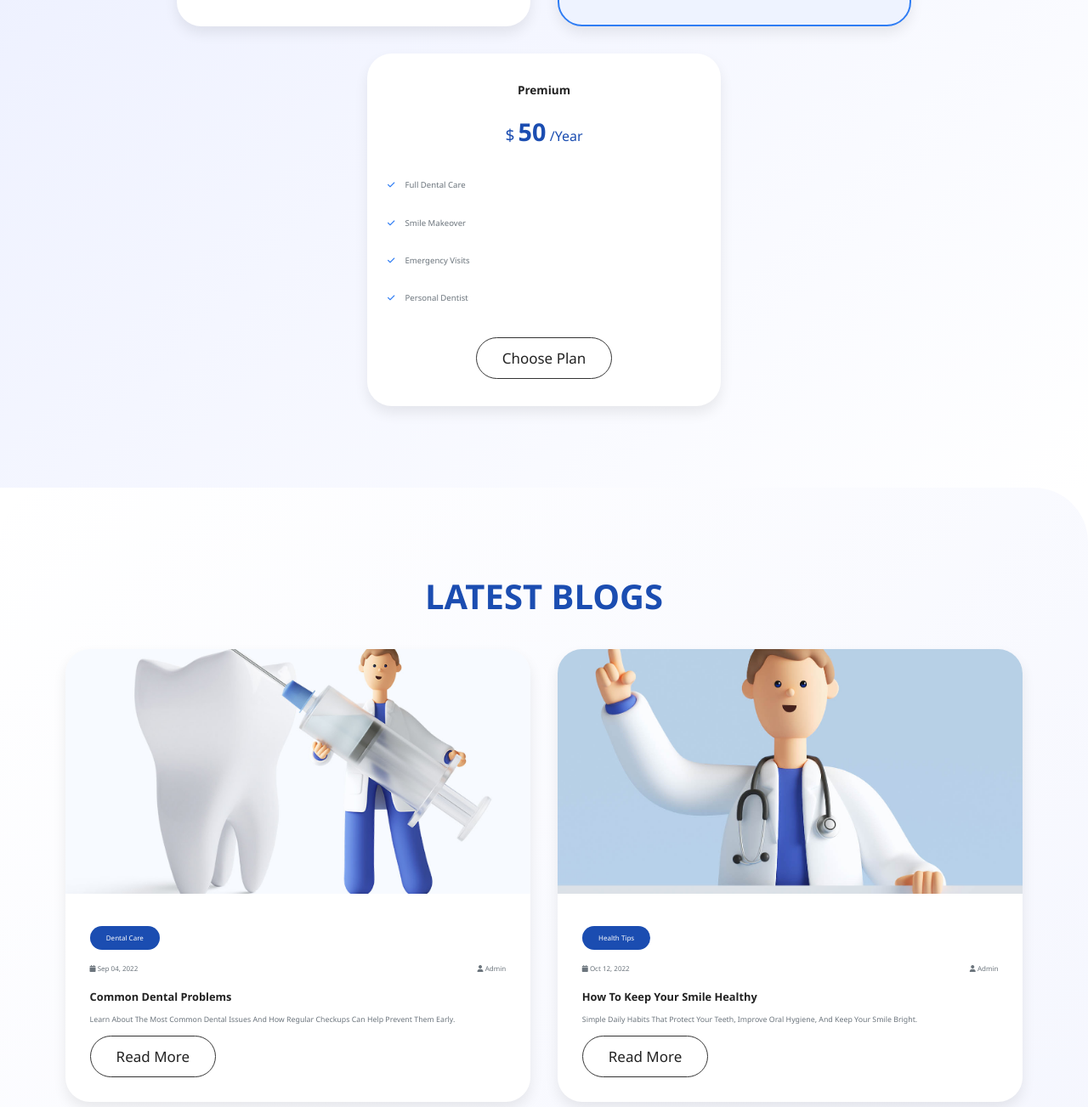
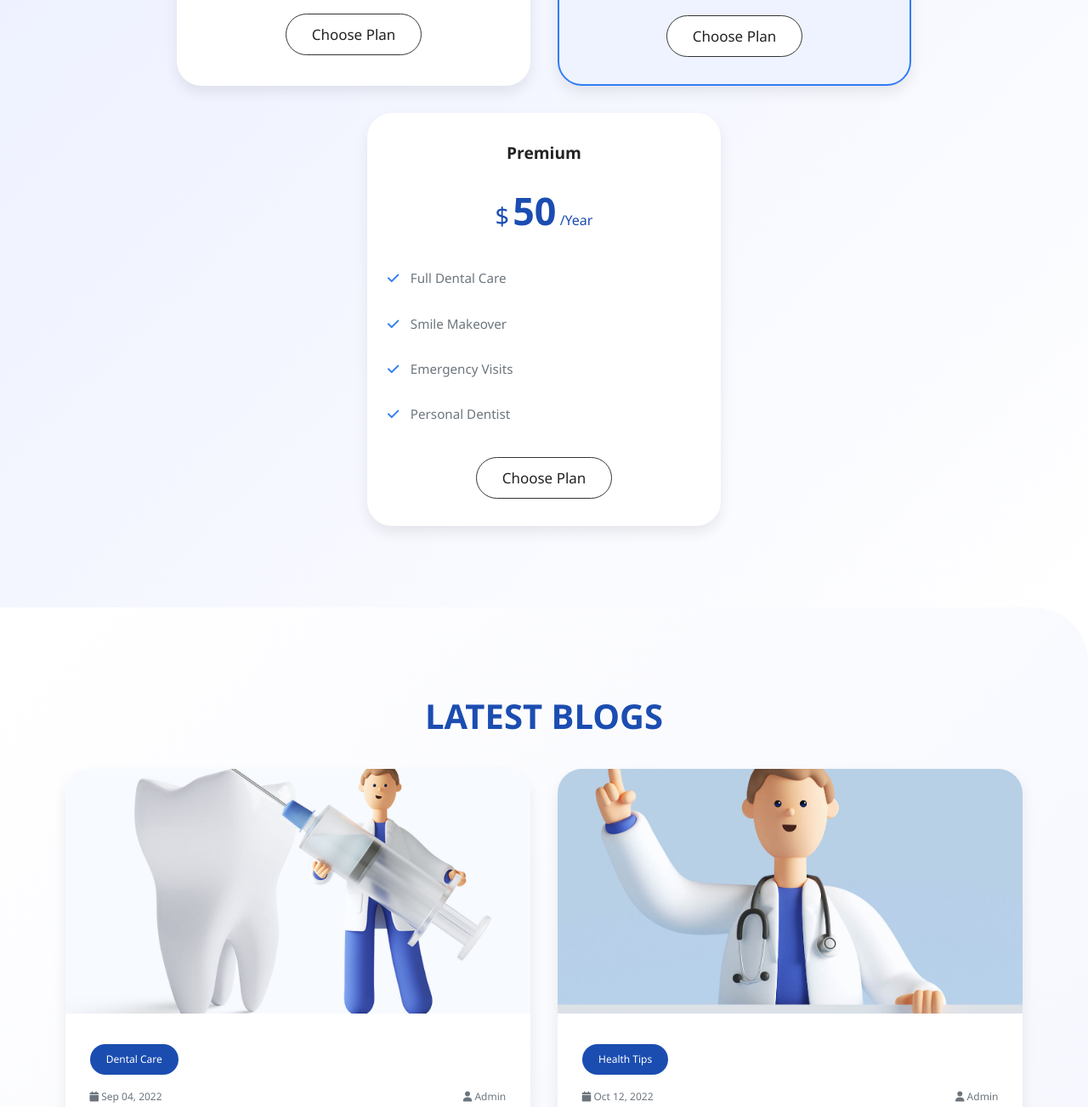
Before and after one commit to MElhossary23/iti__project, a plain HTML site: page plans.html in a window 1280 px wide. Shown: the part 649-1952 px from the top of the page at 85% size. Drawn offline with Linux system fonts and the light colour scheme.

Commit message:
Adjust font sizes for pricing and blog sections
Increased font sizes for various elements in the pricing and blog sections to improve readability.

```diff
--- a/style/plans.css
+++ b/style/plans.css
@@ -1,3 +1,4 @@
+/* ================ PRICING ================= */
 .pricing{
     padding: 6rem 6%;
     background: linear-gradient(135deg, #e9edff, #ffffff);
@@ -40,7 +41,7 @@
 }
 
 .pricing .title{
-    font-size: 0.85rem;
+    font-size: 1.2rem;
     margin-bottom: 1rem;
     color: var(--black);
 }
@@ -51,17 +52,17 @@
 }
 
 .pricing .price .currency{
-    font-size: 1.2rem;
+    font-size: 1.8rem;
 }
 
 .pricing .price .amount{
-    font-size: 1.8rem;
+    font-size: 2.8rem;
     font-weight: 700;
 }
 
 .pricing ul li{
     margin: 1.8rem auto;
-    font-size: 0.6rem;
+    font-size: 0.95rem;
     color: var(--light-color);
     text-align: left;
 }
@@ -110,7 +111,7 @@
 .blog .link{
     display: inline-block;
     margin-bottom: 1rem;
-    font-size: 0.5rem;
+    font-size: 0.75rem;
     background: var(--primary);
     color: var(--white);
     padding: .5rem 1.2rem;
@@ -121,18 +122,18 @@
     display: flex;
     justify-content: space-between;
     margin-bottom: 1rem;
-    font-size: 0.5rem;
+    font-size: 0.75rem;
     color: var(--light-color);
 }
 
 .blog h3{
-    font-size: 0.8rem;
+    font-size: 1.2rem;
     margin-bottom: 0.6rem;
     color: var(--black);
 }
 
 .blog p{
-    font-size: 0.55rem;
+    font-size: 0.9rem;
     line-height: 1.8;
     color: var(--light-color);
 }
```
